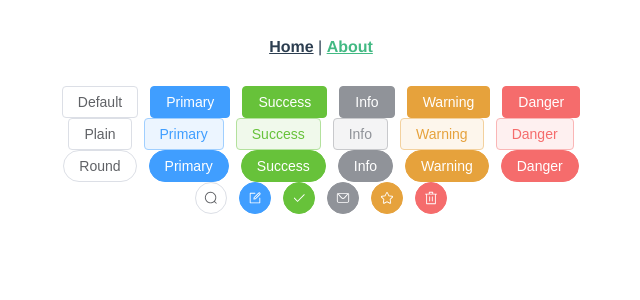
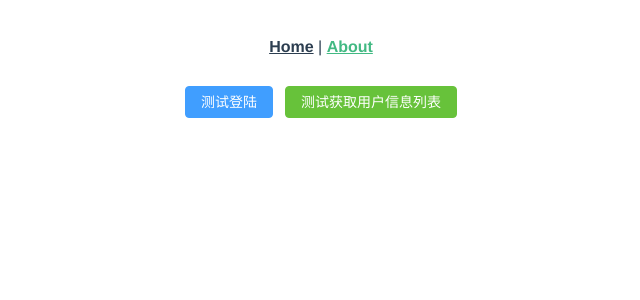
Before and after one commit to Ceche-Tulip/DjangoFinalPMS_vue3, a Vue app: page /#/about in a window 1280 px wide. Shown: the top 300 px of the page, without its empty margins (319-959 px from the left). Built offline with nearby package versions, Linux system fonts and the light colour scheme.

Commit message:
引入JWT前后端交互（但存在跨域问题）

```diff
--- /dev/null
+++ b/src/util/request.js
@@ -0,0 +1,129 @@
+// 引入axios
+import axios from 'axios';
+
+
+let baseUrl="http://localhost:8000/";
+// 创建axios实例
+const httpService = axios.create({
+    // url前缀-'http:xxx.xxx'
+    // baseURL: process.env.BASE_API, // 需自定义
+    baseURL:baseUrl,
+    // 请求超时时间
+    timeout: 3000 // 需自定义, 此处为3s超时
+});
+
+//添加请求和响应拦截器
+// 添加请求拦截器
+httpService.interceptors.request.use(function (config) {
+    // 在发送请求之前做些什么
+    config.headers.AUTHORIZATION=window.sessionStorage.getItem('token');
+    return config;
+}, function (error) {
+    // 对请求错误做些什么
+    return Promise.reject(error);
+});
+
+// 添加响应拦截器
+httpService.interceptors.response.use(function (response) {
+    // 对响应数据做点什么
+    return response;
+}, function (error) {
+    // 对响应错误做点什么
+    return Promise.reject(error);
+});
+
+/*网络请求部分*/
+
+/*
+ *  get请求
+ *  url:请求地址
+ *  params:参数
+ * */
+export function get(url, params = {}) {
+    return new Promise((resolve, reject) => {
+        httpService({
+            url: url,
+            method: 'get',
+            params: params
+        }).then(response => {
+            resolve(response);
+        }).catch(error => {
+            reject(error);
+        });
+    });
+}
+
+/*
+ *  post请求
+ *  url:请求地址
+ *  params:参数
+ * */
+export function post(url, params = {}) {
+    return new Promise((resolve, reject) => {
+        httpService({
+            url: url,
+            method: 'post',
+            data: params
+        }).then(response => {
+            console.log(response)
+            resolve(response);
+        }).catch(error => {
+            console.log(error)
+            reject(error);
+        });
+    });
+}
+
+/*
+ *  delete请求
+ *  url:请求地址
+ *  params:参数
+ * */
+export function del(url, params = {}) {
+    return new Promise((resolve, reject) => {
+        httpService({
+            url: url,
+            method: 'delete',
+            data: params
+        }).then(response => {
+            console.log(response)
+            resolve(response);
+        }).catch(error => {
+            console.log(error)
+            reject(error);
+        });
+    });
+}
+
+
+/*
+ *  文件上传
+ *  url:请求地址
+ *  params:参数
+ * */
+export function fileUpload(url, params = {}) {
+    return new Promise((resolve, reject) => {
+        httpService({
+            url: url,
+            method: 'post',
+            data: params,
+            headers: { 'Content-Type': 'multipart/form-data' }
+        }).then(response => {
+            resolve(response);
+        }).catch(error => {
+            reject(error);
+        });
+    });
+}
+
+export function getServerUrl(){
+    return baseUrl;
+}
+
+export default {
+    get,
+    post,
+    del,
+    fileUpload,
+    getServerUrl
+}
--- a/src/views/AboutView.vue
+++ b/src/views/AboutView.vue
@@ -1,48 +1,33 @@
 <template>
-  <div class="mb-4">
-    <el-button>Default</el-button>
-    <el-button type="primary">Primary</el-button>
-    <el-button type="success">Success</el-button>
-    <el-button type="info">Info</el-button>
-    <el-button type="warning">Warning</el-button>
-    <el-button type="danger">Danger</el-button>
-  </div>
 
-  <div class="mb-4">
-    <el-button plain>Plain</el-button>
-    <el-button type="primary" plain>Primary</el-button>
-    <el-button type="success" plain>Success</el-button>
-    <el-button type="info" plain>Info</el-button>
-    <el-button type="warning" plain>Warning</el-button>
-    <el-button type="danger" plain>Danger</el-button>
-  </div>
-
-  <div class="mb-4">
-    <el-button round>Round</el-button>
-    <el-button type="primary" round>Primary</el-button>
-    <el-button type="success" round>Success</el-button>
-    <el-button type="info" round>Info</el-button>
-    <el-button type="warning" round>Warning</el-button>
-    <el-button type="danger" round>Danger</el-button>
-  </div>
-
-  <div>
-    <el-button :icon="Search" circle />
-    <el-button type="primary" :icon="Edit" circle />
-    <el-button type="success" :icon="Check" circle />
-    <el-button type="info" :icon="Message" circle />
-    <el-button type="warning" :icon="Star" circle />
-    <el-button type="danger" :icon="Delete" circle />
-  </div>
+    <el-button type="primary" @click="handleLogin">测试登陆</el-button>
+    <el-button type="success" @click="handleUserList">测试获取用户信息列表</el-button>
 </template>
 
 <script setup>
-import {
-  Check,
-  Delete,
-  Edit,
-  Message,
-  Search,
-  Star,
-} from '@element-plus/icons-vue'
+import requestUtil from '@/util/request'
+
+const handleLogin=async()=>{
+  let result = await requestUtil.get("user/jwt_test")
+  let data = result.data;
+  if (data.code == 200) {
+    const token = data.token
+    console.log("登陆成功,token=" + token)
+    window.sessionStorage.setItem("token", token)
+  } else {
+    console.log("登陆出错")
+  }
+}
+
+const handleUserList=async()=>{
+  let result = await requestUtil.get("user/test")
+  let data = result.data;
+  if (data.code == 200) {
+    const userList = data.data;
+    console.log("用户信息列表，userList=" + userList)
+  } else {
+    console.log("登陆出错")
+  }
+}
+
 </script>
```
